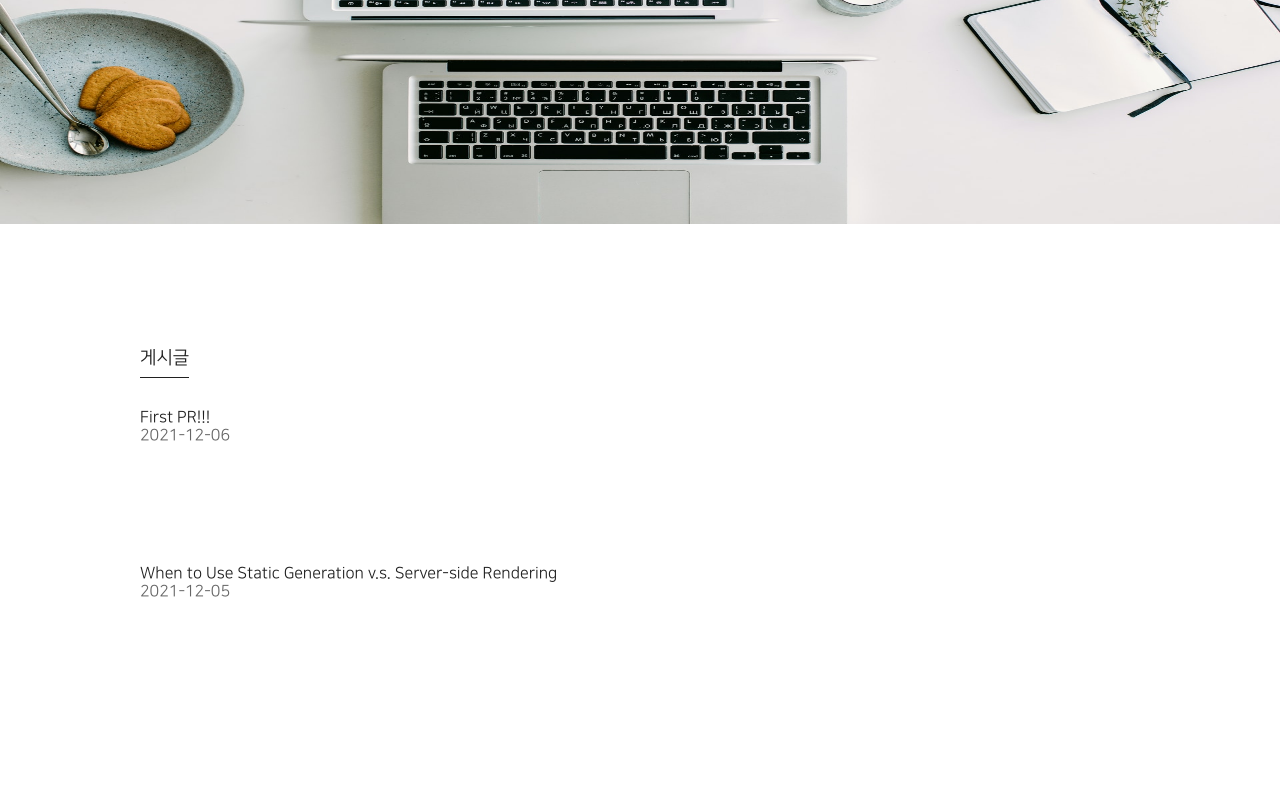
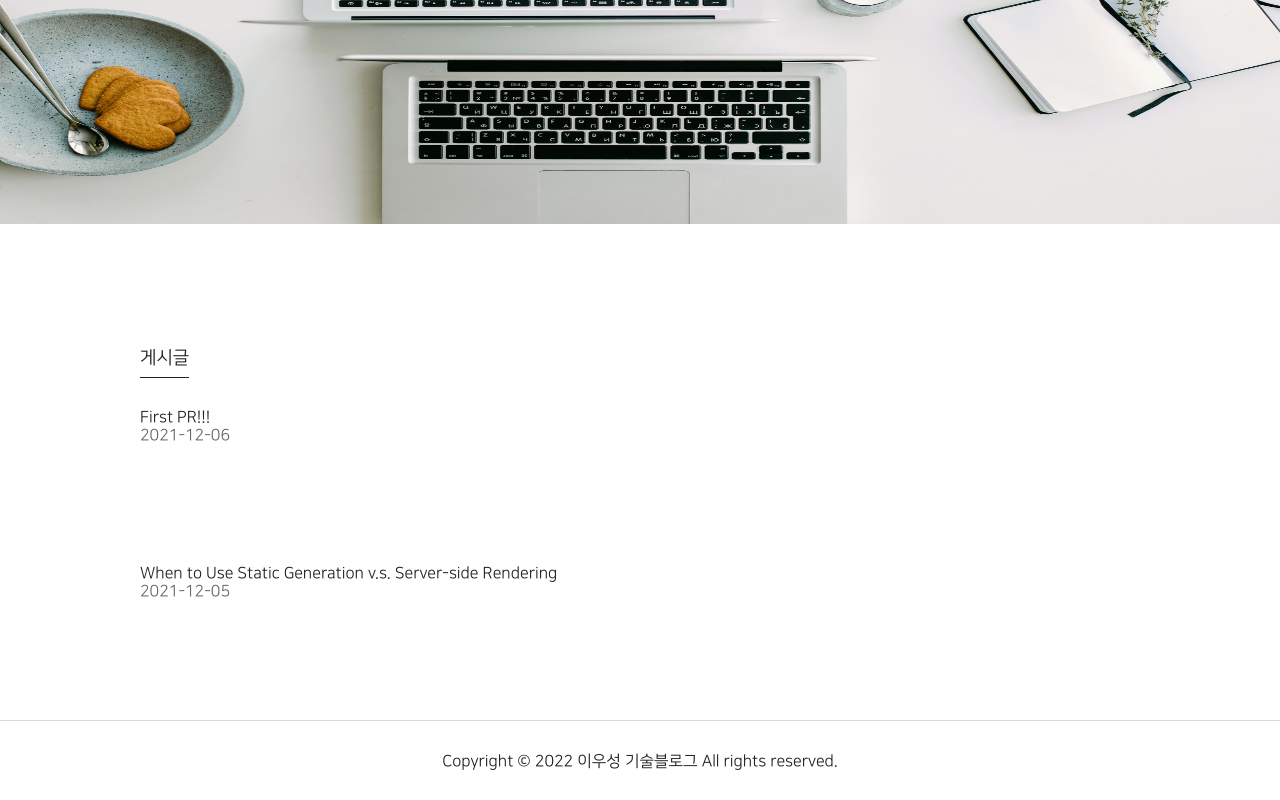
Before and after one commit to useonglee/Tech-Blog, a Next.js app: page /posts in a window 1280 px wide. Shown: the part 239-1039 px from the top of the page. Before the commit the page ends 959 px from the top, so only its background shows below. Built offline with nearby package versions, Linux system fonts and the light colour scheme.

Commit message:
[NO ISSUE] cannot find module 에러 테스트

```diff
--- a/src/components/layout/index.tsx
+++ b/src/components/layout/index.tsx
@@ -2,7 +2,7 @@ import React, { useCallback, useEffect, useState } from 'react';
 import Head from 'next/head';
 import Link from 'next/link';
 import Header from '@components/header';
-// import Footer from '@components/footer';
+import Footer from '@components/common/footer';
 import { LayoutStyle } from './layoutStyle';
 import { SiteConfig } from '@config';
 
@@ -61,7 +61,7 @@ function Layout({ children, home }: LayoutPropsType) {
           </Link>
         </div>
       )}
-      {/* <Footer /> */}
+      <Footer />
     </LayoutStyle>
   );
 }
```
Also changed, not shown: src/components/common/footer/footerStyle.ts (renamed from src/components/Footer/footerStyle.ts), src/components/common/footer/index.tsx (renamed from src/components/Footer/index.tsx).
